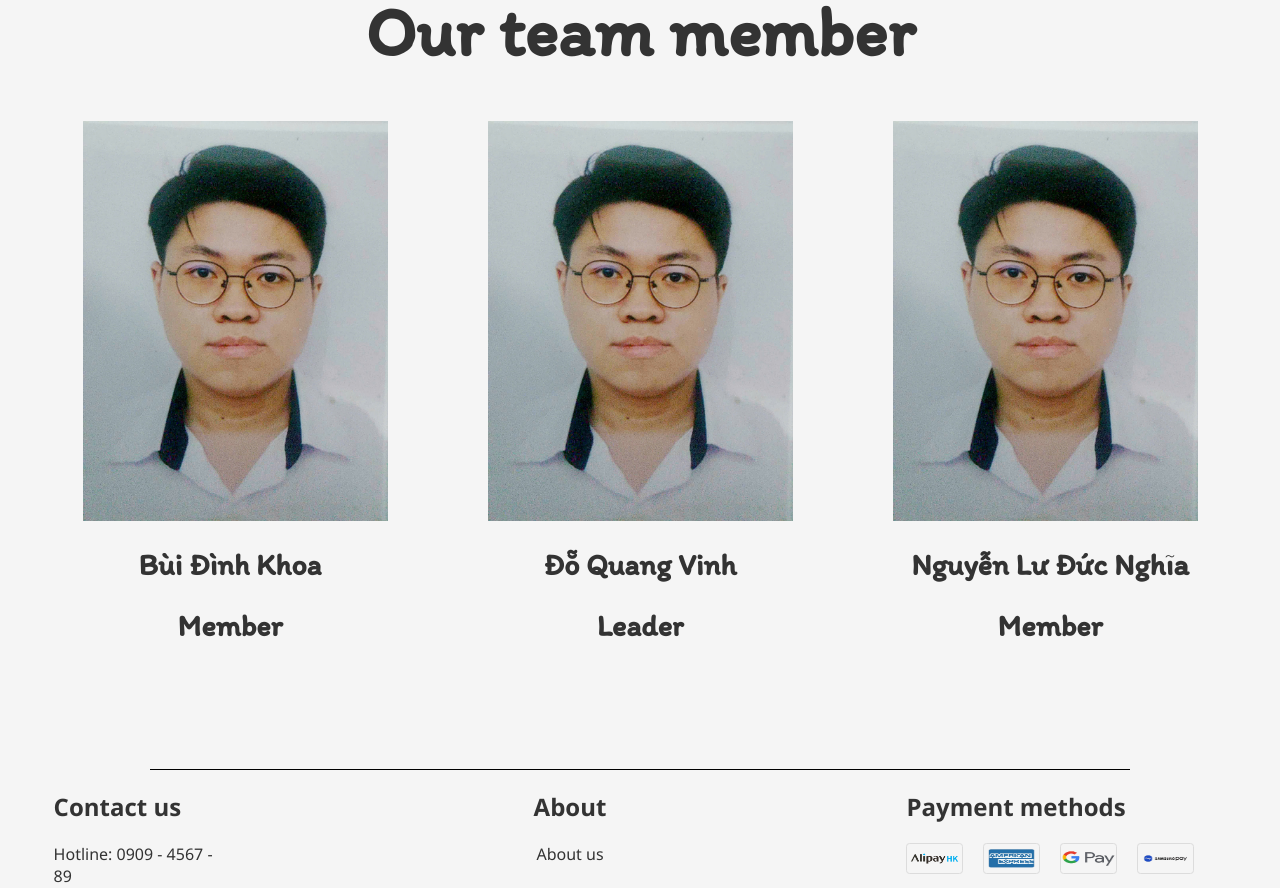
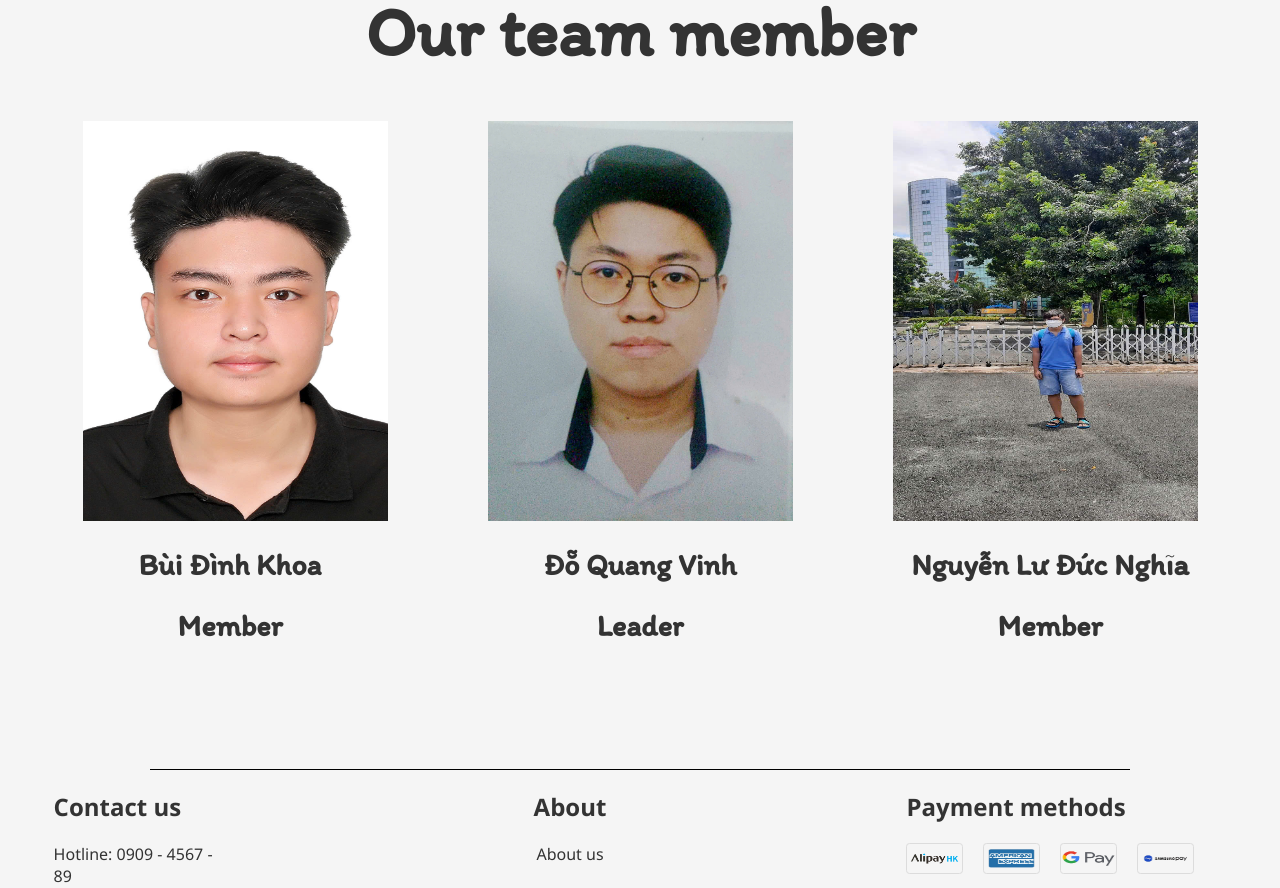
Before and after one commit to vinhsenpai/VietDests, a React (Create React App) app: page /aboutus in a window 1280 px wide. Shown: the part 1200-2088 px from the top of the page. Built offline with nearby package versions, Linux system fonts and the light colour scheme; no server answers.

Commit message:
update main

```diff
--- a/src/component/Aboutus/Aboutus.js
+++ b/src/component/Aboutus/Aboutus.js
@@ -35,9 +35,9 @@ function Aboutus() {
       <div className='member'>
         <h1 className='text-member'>Our team member</h1>
         <div className='image-member'>
-          <img className='image_6' src='image_7.png' alt='' />
+          <img className='image_6' src='teammate1.jpg' alt='' />
           <img className='image_7' src='image_7.png' alt='' />
-          <img className='image_8' src='image_7.png' alt='' />
+          <img className='image_8' src='teammate2.jpg' alt='' />
         </div>
         <div className='member-info'>
           <div className='member_1'>
```
Also changed, not shown: public/teammate1.jpg (added), public/teammate2.jpg (added).
